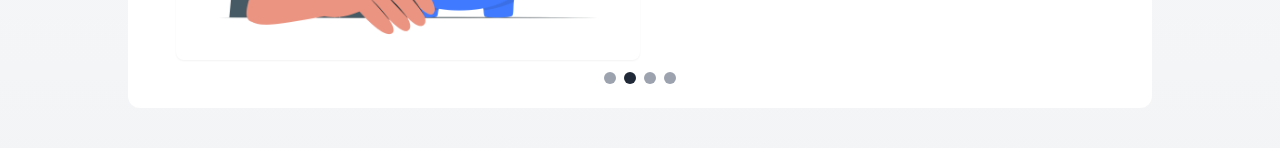
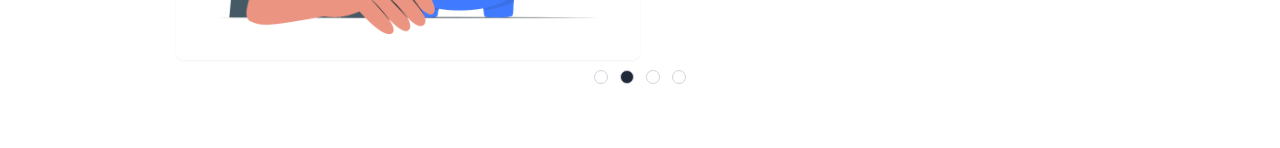
Before and after one commit to Endrigo-Bitello/ngx-motors-lp, a Next.js app: page / in a window 1280 px wide. Shown: the part 1112-1260 px from the top of the page. Built offline with nearby package versions, Linux system fonts and the light colour scheme.

Commit message:
Melhorie no Slider

```diff
--- a/components/Slides.js
+++ b/components/Slides.js
@@ -62,7 +62,7 @@ const Slides = () => {
   }, []);
 
   return (
-    <section className="bg-gradient-to-b from-gray-50 to-gray-100 py-20">
+    <section className="bg-white py-20">
       <div className="container mx-auto px-4">
         <div
           className="relative w-full max-w-5xl mx-auto overflow-hidden rounded-xl bg-white"
@@ -119,13 +119,12 @@ const Slides = () => {
             </svg>
           </button>
 
-          {/* Indicadores de Slide */}
-          <div className="absolute bottom-6 left-1/2 transform -translate-x-1/2 flex space-x-2">
+          <div className="absolute bottom-8 md:bottom-6 left-1/2 transform -translate-x-1/2 flex space-x-3">
             {slidesData.map((_, index) => (
               <button
                 key={index}
                 onClick={() => goToSlide(index)}
-                className={`w-3 h-3 rounded-full transition-all duration-300 ${currentSlide === index ? 'bg-gray-800' : 'bg-gray-400'
+                className={`w-3.5 h-3.5 rounded-full border border-gray-300 transition-colors duration-300 ${currentSlide === index ? 'bg-gray-800' : 'bg-transparent'
                   } focus:outline-none`}
                 aria-label={`Ir para o slide ${index + 1}`}
               ></button>
```
